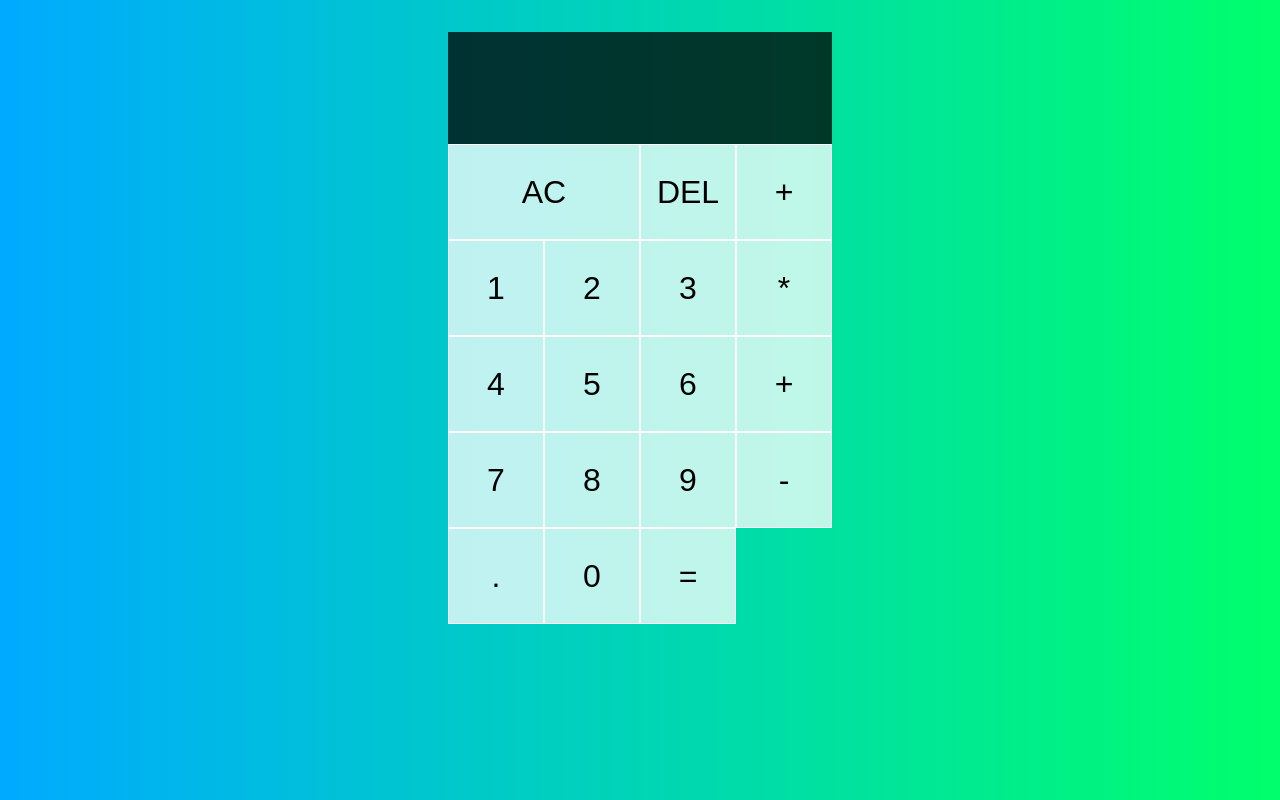
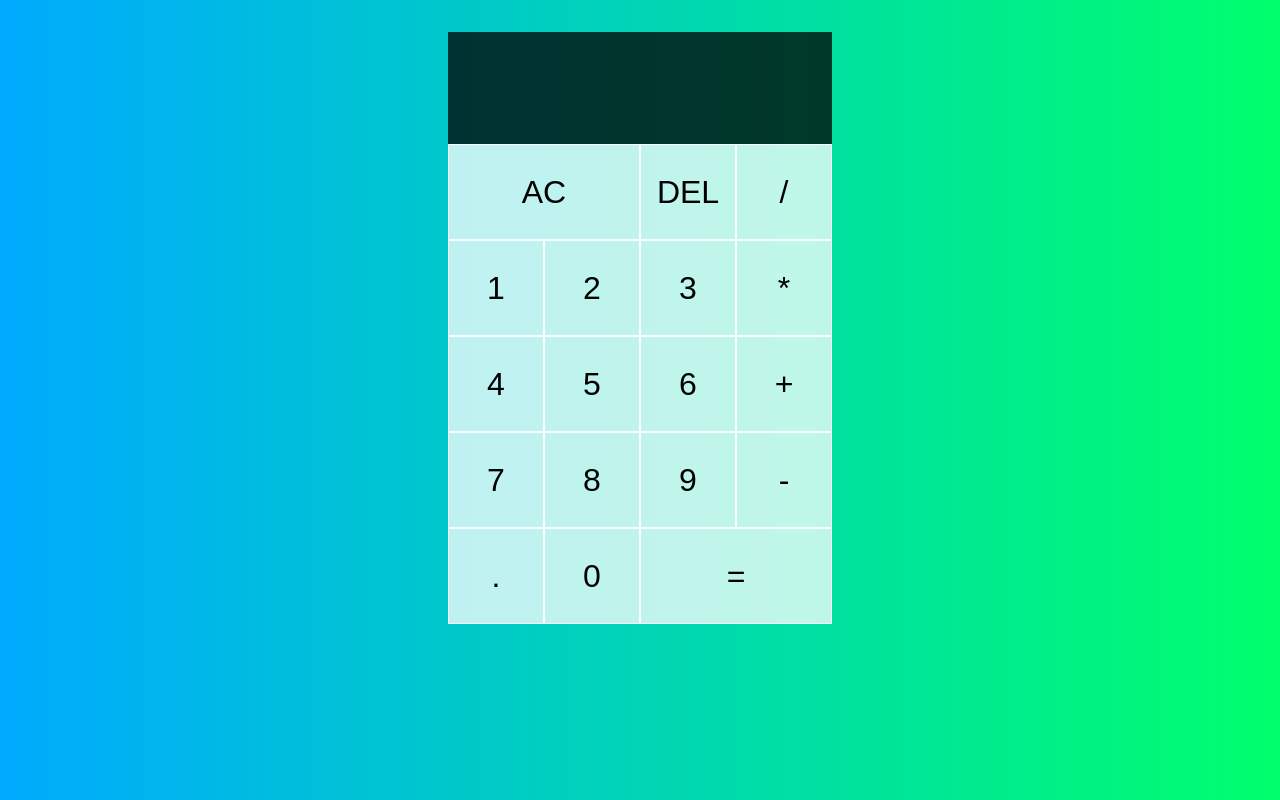
Before and after one commit to phoebehala/p231026_calculator-react, a React (Create React App) app: page / in a window 1280 px wide. Built offline with nearby package versions, Linux system fonts and the light colour scheme.

Commit message:
Create evaluate()

```diff
--- a/src/App.js
+++ b/src/App.js
@@ -25,17 +25,64 @@
 
       }
     case ACTIONS.CHOOSE_OPERATION:
+      console.log(state.previousOperand)
+      if(state.currentOperand == null && state.previousOperand == null){
+        return state
+      }
+      if(state.previousOperand == null){
+        return {
+          ...state,
+          operation: payload.operation,
+          previousOperand: state.currentOperand,
+          currentOperand: null
+
+        }
+      }
       return {
         ...state,
-        operation: `${state.operation || ""}${payload.operation}`,
+        previousOperand: evaluate(state),
+        operation: payload.operation,
+        currentOperand: null
 
       }
+
     case ACTIONS.CLEAR:
       return {}
     default:
       return state;
   }
 };
+
+
+//function evaluate(state){
+  function evaluate( { previousOperand, operation, currentOperand } ){
+
+    // convert string to number
+    const prev = parseFloat(previousOperand)
+    const current = parseFloat(currentOperand)
+    if(isNaN(prev)||isNaN(current)) return ""
+
+    let computation = ""
+    switch (operation) {
+
+      case "+":
+        computation = prev + current
+        break
+
+      case "-":
+        computation = prev - current
+        break
+
+      case "*":
+        computation = prev * current
+        break
+
+      case "/":
+        computation = prev * current
+        break
+    }
+    return computation.toString()
+}
 
 function App() {
 
@@ -51,7 +98,7 @@
 
       <button className="span-two" onClick={()=>dispatch({type: ACTIONS.CLEAR})}>AC</button>
       <button>DEL</button>
-      <button >+</button>
+      <OperationButton  operation="/" dispatch={dispatch} />
       {/* <button onClick={() => dispatch({ type: ACTIONS.ADD_DIGIT, payload: {digit: 1 } }) }>1</button> */}
       <DigitButton digit="1" dispatch={dispatch} />
       <DigitButton digit="2" dispatch={dispatch} />
@@ -67,7 +114,7 @@
       <OperationButton  operation="-" dispatch={dispatch} />
       <DigitButton digit="." dispatch={dispatch} />
       <DigitButton digit="0" dispatch={dispatch} />
-      <OperationButton  operation="=" dispatch={dispatch} />
+      <button className="span-two" > = </button>
 
 
     </div>
```
